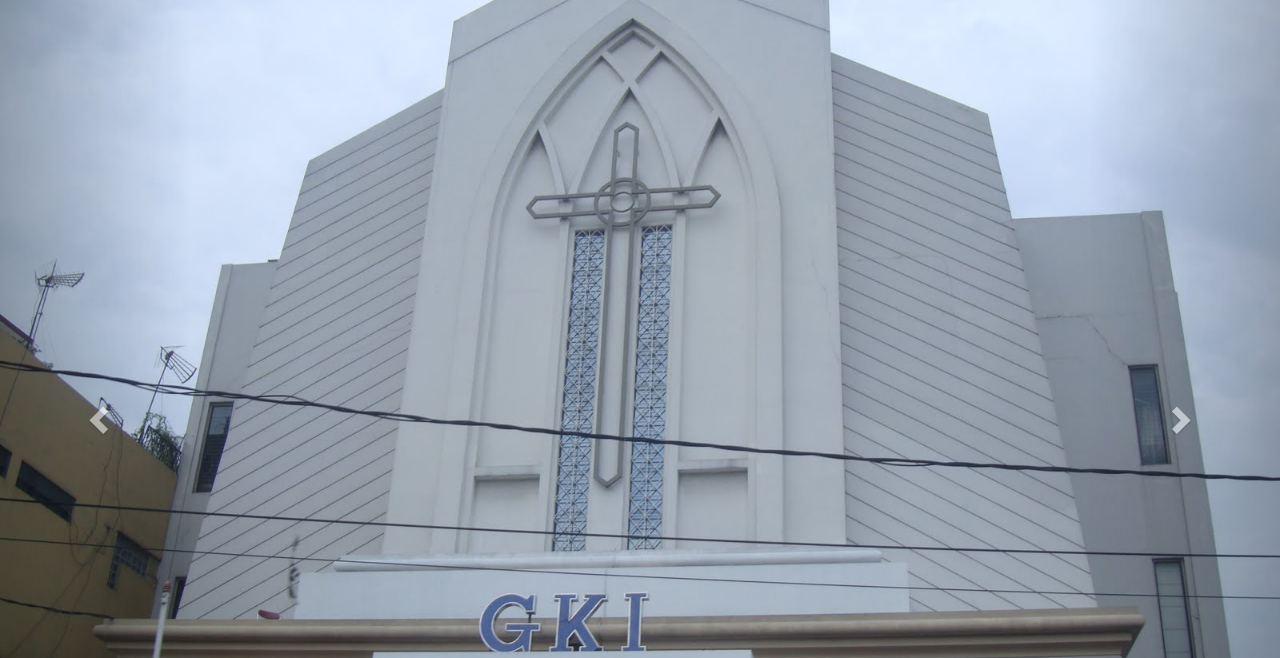
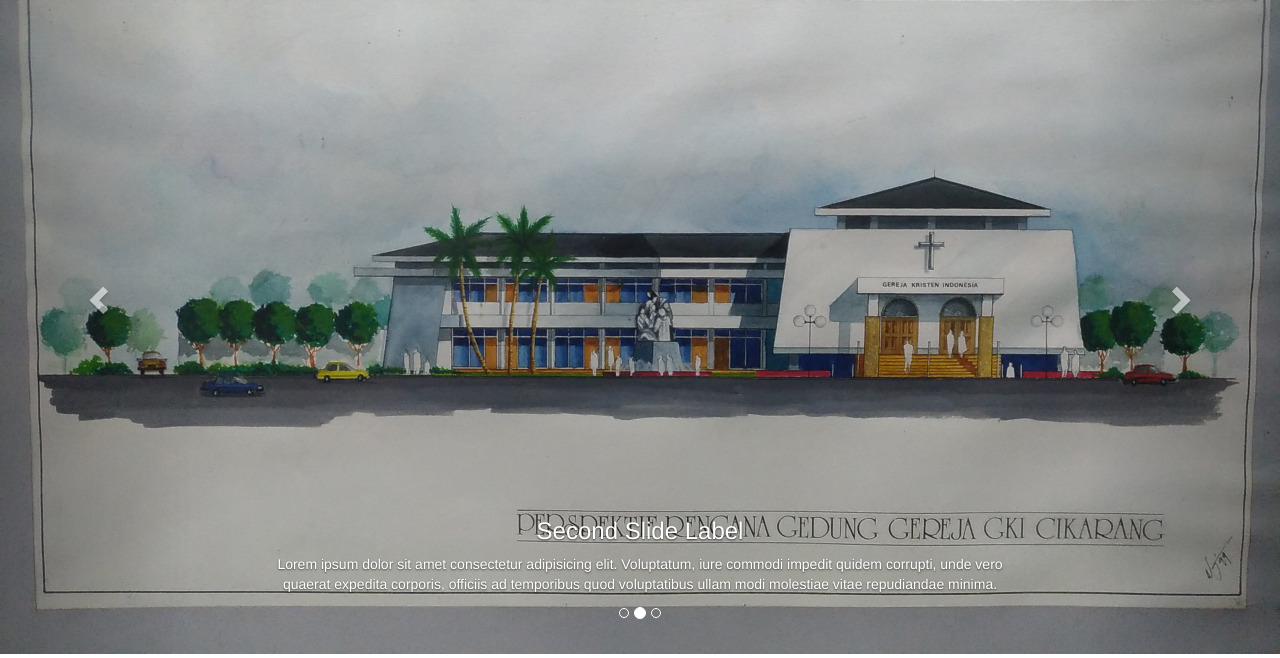
Before and after one commit to freslylumban/web-gki-cikarang, a plain HTML site: page index.html in a window 1280 px wide. Shown: the part 66-724 px from the top of the page. Drawn offline with nearby package versions, Linux system fonts and the light colour scheme.

Commit message:
Ubah GKI.jpg to gkicikarang_photo.jpg
Merubah gambar Gereja

```diff
--- a/index.html
+++ b/index.html
@@ -117,7 +117,7 @@
             <!-- Gambar -->
             <div class="carousel-inner" role="listbox">
                 <div class="item active">
-                    <img src="images/GKI.jpg" alt="...">
+                    <img src="images/gkicikarang_photo.jpg" alt="...">
                     <div class="carousel-caption">
                         <h3>First Slide Label</h3>
                         <p>Lorem ipsum dolor sit, amet consectetur adipisicing elit. Fugiat veritatis eius sequi ipsum, id voluptates
@@ -126,7 +126,7 @@
                     </div>
                 </div>
                 <div class="item">
-                    <img src="images/GKI.jpg" alt="...">
+                    <img src="images/gkicikarang_photo.jpg" alt="...">
                     <div class="carousel-caption">
                         <h3>Second Slide Label</h3>
                         <p>Lorem ipsum dolor sit amet consectetur adipisicing elit. Voluptatum, iure commodi impedit quidem
@@ -135,7 +135,7 @@
                     </div>
                 </div>
                 <div class="item">
-                    <img src="images/GKI.jpg" alt="...">
+                    <img src="images/gkicikarang_photo.jpg" alt="...">
                     <div class="carousel-caption">
                         <h3>Third Slide Label</h3>
                         <p>Lorem ipsum dolor sit amet consectetur adipisicing elit. Voluptatum, iure commodi impedit quidem
```
